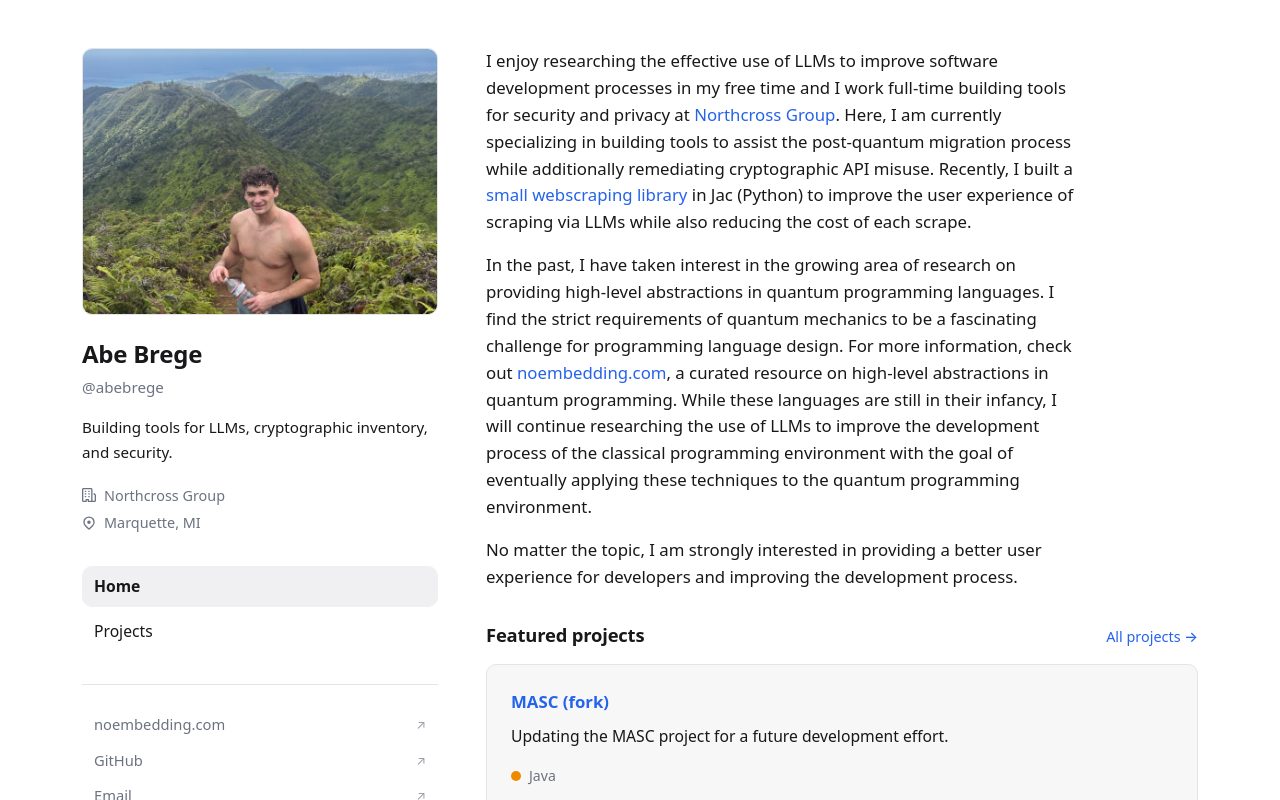
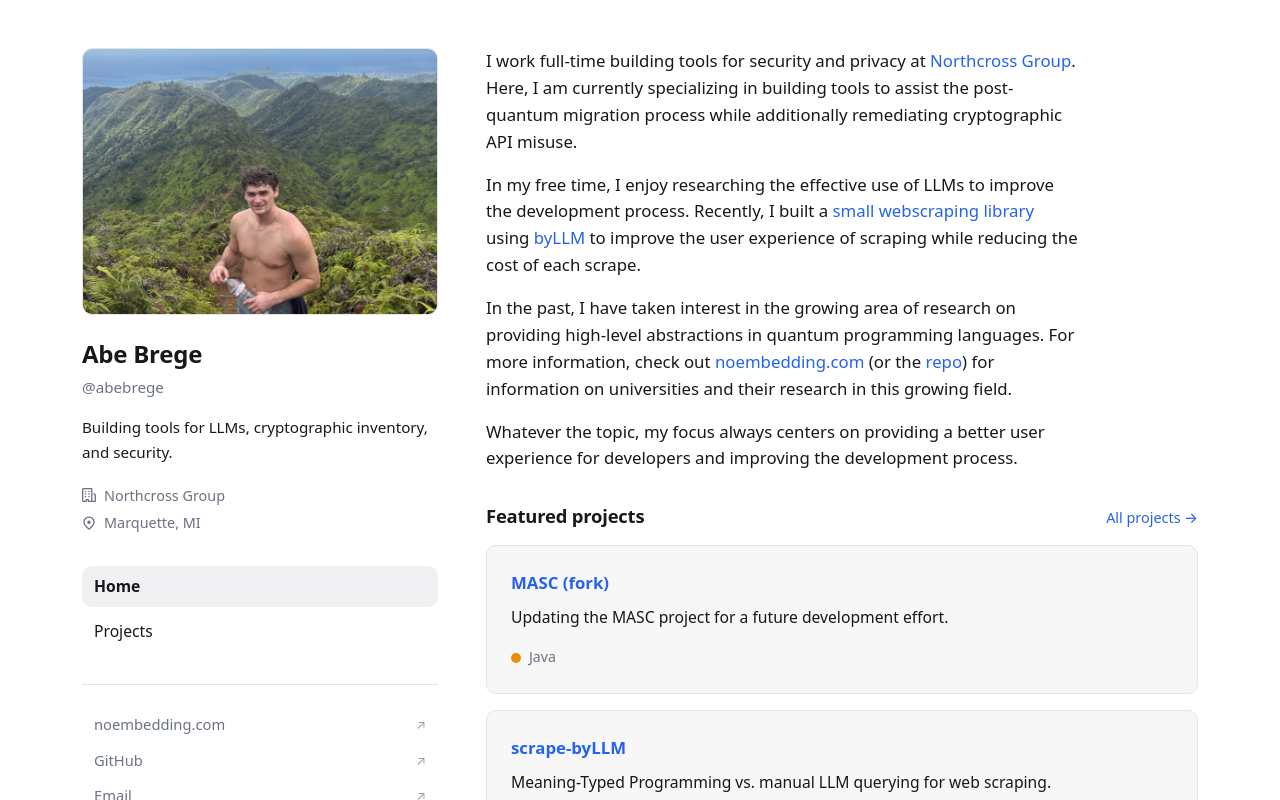
Before and after one commit to abebrege/abebrege.github.io, a React (Vite) app: page / in a window 1280 px wide. Shown: the top 800 px of the page. Built offline with nearby package versions, Linux system fonts and the light colour scheme.

Commit message:
update home

```diff
--- a/src/pages/Home.tsx
+++ b/src/pages/Home.tsx
@@ -10,20 +10,19 @@ export default function Home() {
     <section className="page">
       <header className="intro">
         <p>
-          I enjoy researching the effective use of LLMs to improve software development processes in my free time
-          and I work full-time building tools for security and privacy at <a href="https://www.northcrossgroup.com" target="_blank" rel="noopener noreferrer">Northcross Group</a>.
+          I work full-time building tools for security and privacy at <a href="https://www.northcrossgroup.com" target="_blank" rel="noopener noreferrer">Northcross Group</a>.
           Here, I am currently specializing in building tools to assist the post-quantum migration process while additionally remediating cryptographic API misuse.
-          Recently, I built a <a href="https://github.com/abebrege/scrape-byLLM">small webscraping library</a> in Jac (Python) to improve the user experience of scraping via LLMs while also reducing the cost of each scrape.
+        </p>
+        <p>
+          In my free time, I enjoy researching the effective use of LLMs to improve the development process.
+          Recently, I built a <a href="https://github.com/abebrege/scrape-byLLM">small webscraping library</a> using <a href="https://byllm.jaseci.org/">byLLM</a> to improve the user experience of scraping while reducing the cost of each scrape.
         </p>
         <p>
           In the past, I have taken interest in the growing area of research on providing high-level abstractions in quantum programming languages.
-          I find the strict requirements of quantum mechanics to be a fascinating challenge for programming language design.
-          For more information, check out <a href="https://noembedding.com" target="_blank" rel="noopener noreferrer">noembedding.com</a>, a curated resource on high-level abstractions in quantum programming.
-          While these languages are still in their infancy, I will continue researching the use of LLMs to improve the development process of the classical
-          programming environment with the goal of eventually applying these techniques to the quantum programming environment.
+          For more information, check out <a href="https://noembedding.com" target="_blank" rel="noopener noreferrer">noembedding.com</a> (or the <a href="https://github.com/abebrege/no-embedding-api/tree/main/db/seeders" target="_blank" rel="noopener noreferrer">repo</a>) for information on universities and their research in this growing field.
         </p>
         <p>
-          No matter the topic, I am strongly interested in providing a better user experience for developers and improving the development process.
+          Whatever the topic, my focus always centers on providing a better user experience for developers and improving the development process.
         </p>
       </header>
 
```
